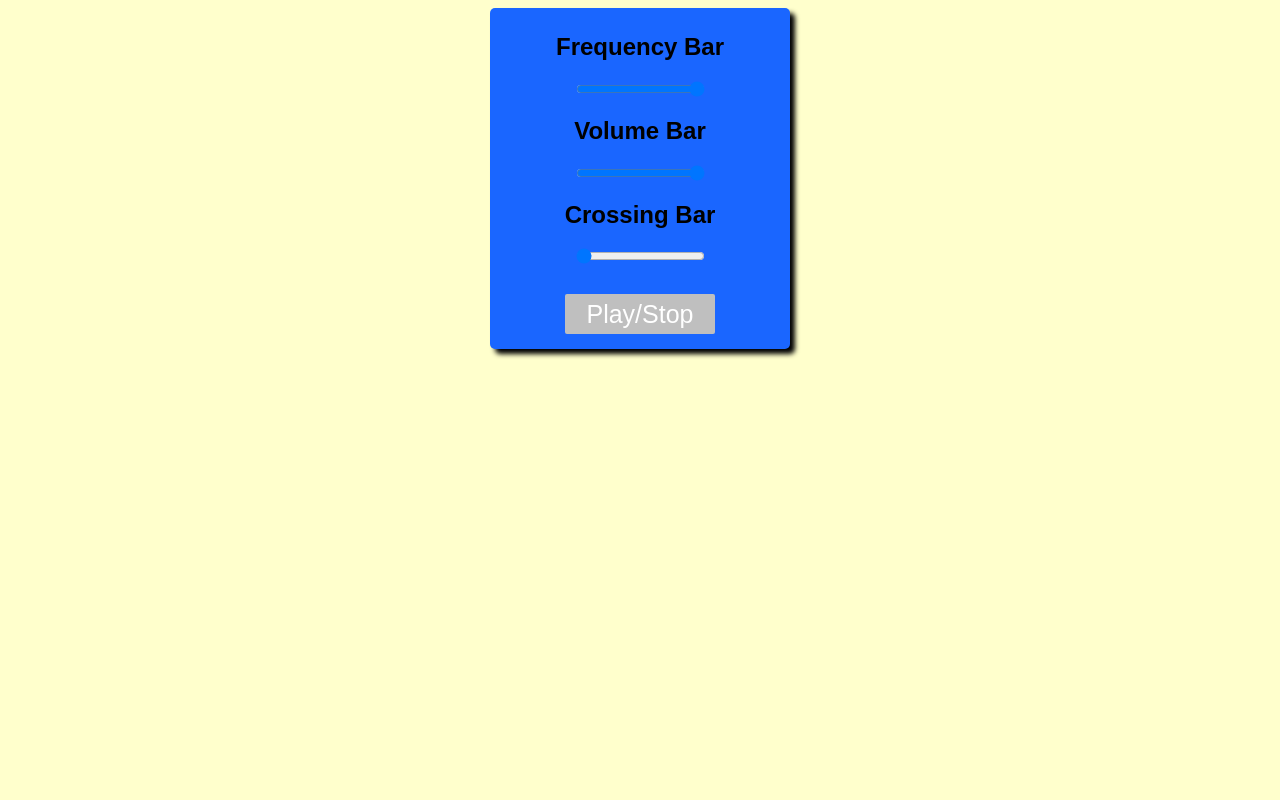
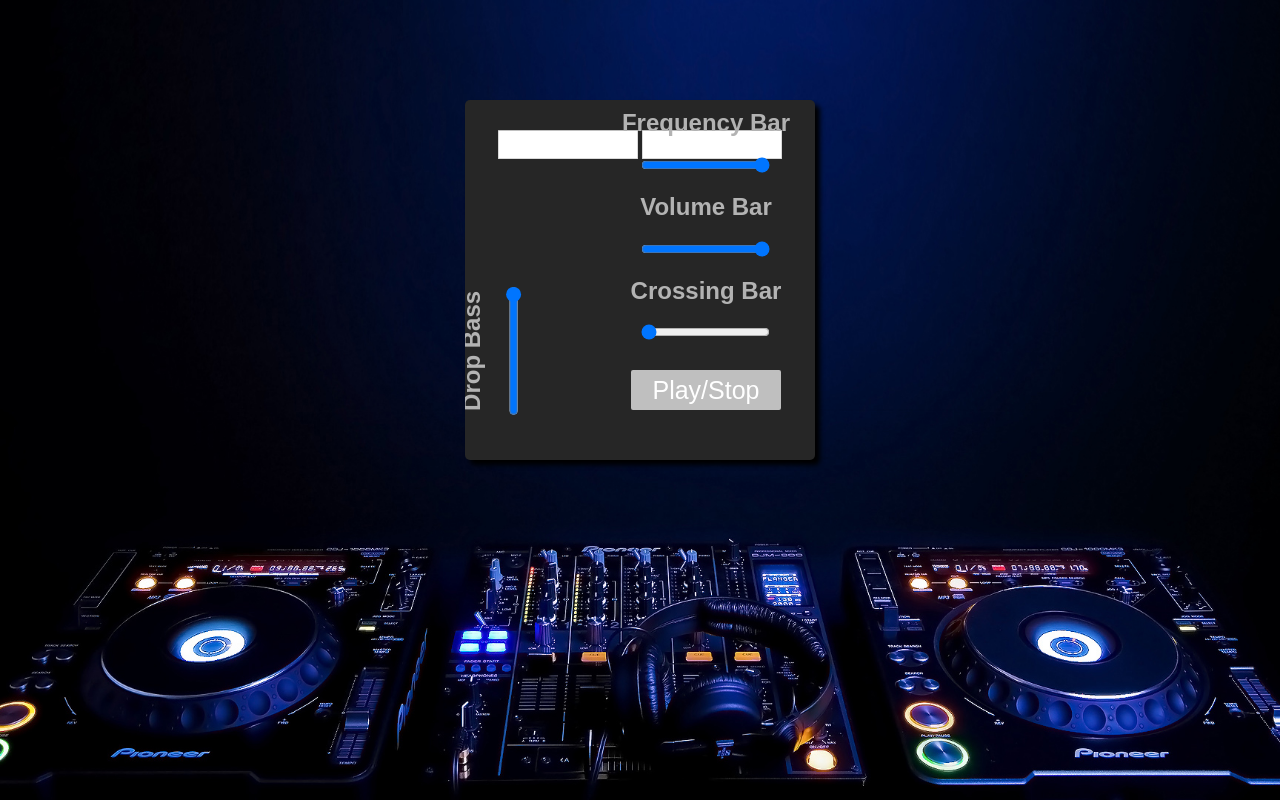
Before and after one commit to gustavojordao/cefet-web-weblot, a plain HTML site: page apis/Web Audio/exemplo.html in a window 1280 px wide. Drawn offline with Linux system fonts and the light colour scheme.

Commit message:
Estilo++

```diff
--- a/apis/Web Audio/exemplo.css
+++ b/apis/Web Audio/exemplo.css
@@ -1,22 +1,41 @@
 body {
-  background-color: #ffffcc;
+  background-image: url("img/background.jpg");
+  background-repeat:no-repeat;
+  background-size:cover;
+  background-position: center;
 }
 
+h2 {
+  color: #b3b3b3;
+}
+
+
 .conteudo {
-
+  overflow:auto;
   padding-top: 5px;
-  padding-bottom: 5px;
-  width: 300px;
-  margin: 0 auto;
+  padding-bottom: 0px;
+  width: 350px;
+  margin: 100px auto 0 auto;
   text-align: center;
   color: black;
-  background-color: #1a66ff;
+  background-color: #262626;
   font-family: sans-serif;
   border-radius: 5px;
   box-shadow: 5px 5px 5px black;
 }
 
+
+.esquerda {
+  float: left;
+  transform: rotate(-90deg) translateX(-150px) translatey(-50px) ;
+}
+.direita {
+  float: right;
+  transform: translateY(-80px);
+  margin: 10px 25px -40px 10px;
+}
 button {
+  min-width: 150px;
   margin: 30px 0px 10px ;
   width: 50%;
   height: 40px;
@@ -48,17 +67,32 @@ input[type="button"], input[type="reset"], input[type="submit"] {
     cursor: pointer;
     -webkit-appearance: button;
 }
+.music{
+  width: 40%;
+  appearance: none;
+  display: inline-block;
+  height: 29px;
+  margin: 25px 0px 0px 0px;
+  padding: 0 8px;
+  background: #fff;
+  border: 1px solid #d9d9d9;
+  border-top: 1px solid #c0c0c0;
+  box-sizing: border-box;
+  border-radius: 1px;
+}
+.music:hover {
+    border: 1px solid #b9b9b9;
+    border-top: 1px solid #a0a0a0;
+    box-shadow: inset 0 3px 3px rgba(0,0,0,0.2);
+}
 input {
+    clear: both;
     line-height: normal;
     *overflow: visible;
-}
-input {
     font-size: 100%;
     margin: 0;
     vertical-align: baseline;
     *vertical-align: middle;
-}
-input {
     font-family: sans-serif;
     color: #222;
 }
--- a/apis/Web Audio/exemplo.html
+++ b/apis/Web Audio/exemplo.html
@@ -7,6 +7,14 @@
   <body id="corpo">
 
     <div class='conteudo'>
+        <input class='music' type="text" id="track1" required/>
+        <input class='music' type="text" id="track2" required/>
+        <div class='esquerda'>
+          <h2>Drop Bass</h2>
+          <input min="0" max="100" value="100" oninput="Frequencia.changeVolume(this);" type="range"></input>
+        </div>
+
+        <div class='direita'>
           <h2>Frequency Bar</h2>
           <input min="0" max="100" value="100" oninput="Frequencia.changeVolume(this);" type="range"></input>
           <h2>Volume Bar</h2>
@@ -16,6 +24,7 @@
           <br>
           <button id='play'>Play/Stop</button>
         </div>
+    </div>
 
 
     <script src='exemplo.js'></script>
--- a/apis/Web Audio/exemplo.js
+++ b/apis/Web Audio/exemplo.js
@@ -1,6 +1,8 @@
 var AudioContext = window.AudioContext ||
                     window.webkitAudioContext;
 var context = new AudioContext();
+
+
 
 var musica1 = context.createBufferSource();
 var musica2 = context.createBufferSource();
@@ -8,10 +10,18 @@ var musica2 = context.createBufferSource();
 var filtromix1   = context.createGain();
 var filtromix2   = context.createGain();
 
+var dropbass  = context.createBiquadFilter();
+  //Definindo o tipo do filtro como passa baixas
+dropbass.type = 'lowpass';
+  //Definindo limite do filtro
+dropbass.frequency.value = 440;
+
 var volume  = context.createGain();
 
 var playing = false;
 
+var input1 = document.getElementById('track1');
+var input2 = document.getElementById('track2');
 
 
 document.getElementById("play").addEventListener("click", function(){
@@ -22,13 +32,16 @@ document.getElementById("play").addEventListener("click", function(){
     musica1.connect(filtromix1);
     musica2.connect(filtromix2);
 
+    musica1.path = "tracks/" + input1.value + ".mp3";
+    musica2.path = "tracks/" + input2.value + ".mp3";
+
     filtromix1.connect(volume);
     filtromix2.connect(volume);
 
     volume.connect(context.destination);
 
-    carregaSom('musica.mp3', musica1);
-    carregaSom('musica2.mp3', musica2);
+    carregaSom(musica1.path, musica1);
+    carregaSom(musica2.path, musica2);
 
     filtromix1.gain.value = 1;
     filtromix2.gain.value = 0;
@@ -71,8 +84,6 @@ volume.changeVolume = function(element) {
 
 
 
-
-
 //Funcao para carregar novos sons atraves de um caminho
 function carregaSom(url, musiquinha) {
   var request = new XMLHttpRequest();
```
Also changed, not shown: apis/Web Audio/img/background.jpg (added), 4 other files. Lines whose indentation alone changed are shown as unchanged.
